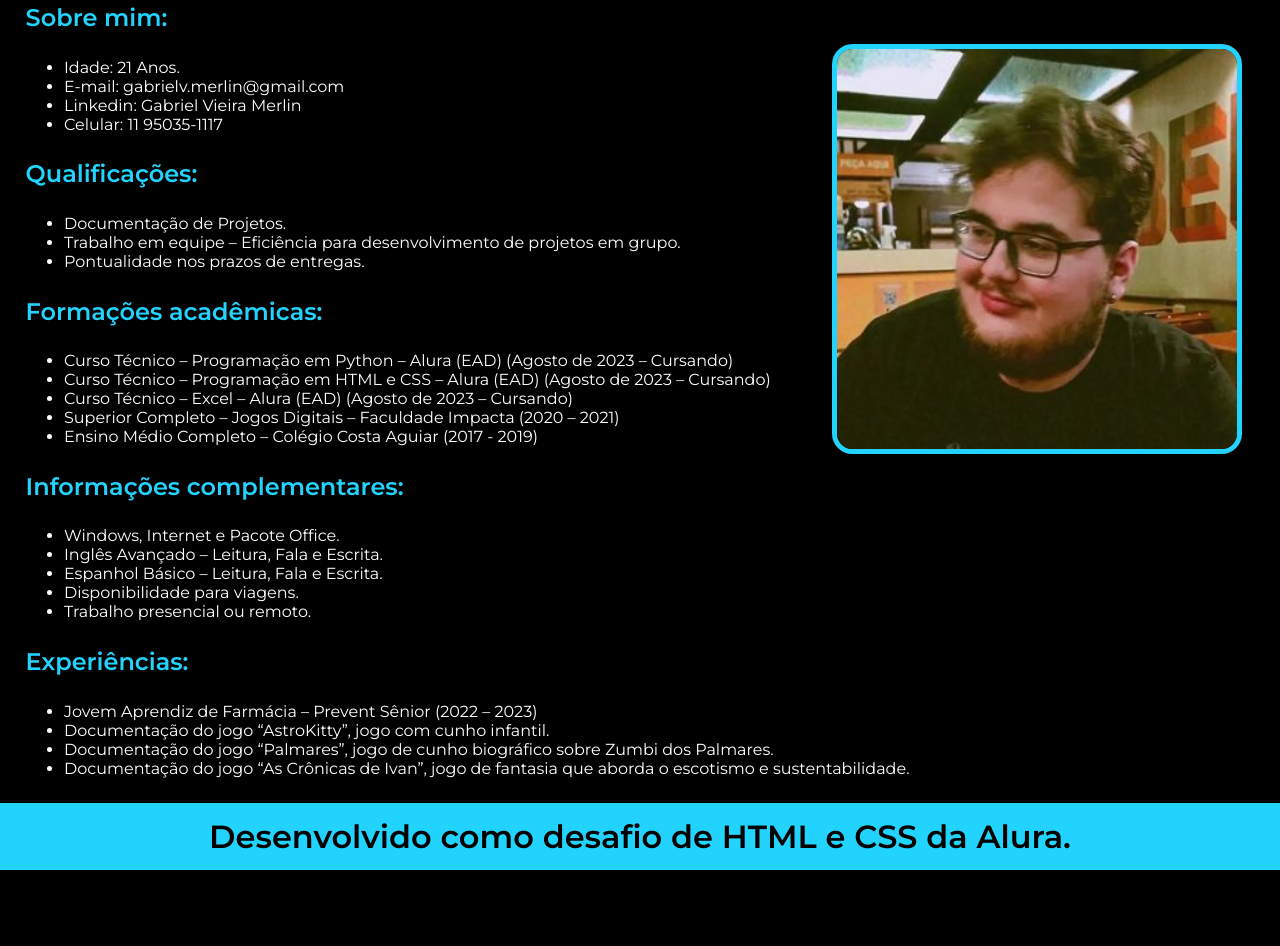
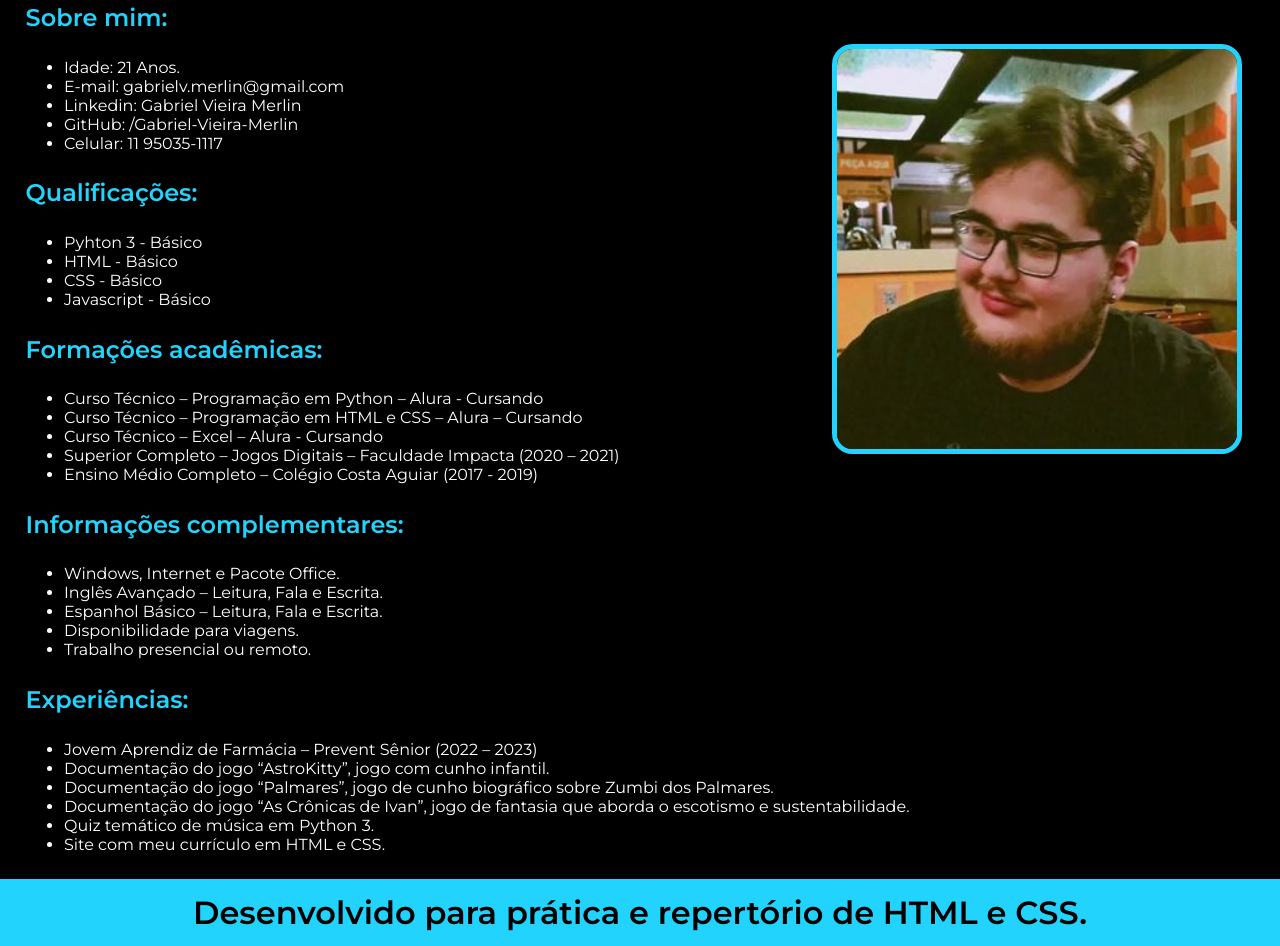
Before and after one commit to Gabriel-Vieira-Merlin/curriculo, a plain HTML site: page index.html in a window 1280 px wide. Shown: the part 236-1182 px from the top of the page. Before the commit the page ends 1106 px from the top, so only its background shows below. Drawn offline with Linux system fonts and the light colour scheme.

Commit message:
index.html

```diff
--- a/index.html
+++ b/index.html
@@ -10,6 +10,7 @@
     <header class="cabecalho">
         <h1>Gabriel Vieira Merlin - Currículo</h1>
     </header>
+
     <main class="curriculo">
         <hr class="linha_separadora">
         <h1 class="conteudo_sobre">Sobre mim:</h1>
@@ -17,22 +18,27 @@
                     <li>Idade: 21 Anos.</li>
                     <li>E-mail: gabrielv.merlin@gmail.com</li>
                     <li>Linkedin: Gabriel Vieira Merlin</li>
+                    <li>GitHub: /Gabriel-Vieira-Merlin</li>
                     <li>Celular: 11 95035-1117</li>
                 </ol>
+
         <h1 class="conteudo_qualificacoes">Qualificações:</h1>
             <ol class="conteudo_qualificacoes_info">
-                <li>Documentação de Projetos.</li>
-                <li>Trabalho em equipe – Eficiência para desenvolvimento de projetos em grupo.</li>
-                <li>Pontualidade nos prazos de entregas.</li>
+                <li>Pyhton 3 - Básico</li>
+                <li>HTML - Básico</li>
+                <li>CSS - Básico</li>
+                <li>Javascript - Básico</li>
             </ol>
+
         <h1 class="conteudo_formacoes">Formações acadêmicas:</h1>
             <ol class="conteudo_formacoes_info">
-                <li>Curso Técnico – Programação em Python – Alura (EAD) (Agosto de 2023 – Cursando)</li>
-                <li>Curso Técnico – Programação em HTML e CSS – Alura (EAD) (Agosto de 2023 – Cursando)</li>
-                <li>Curso Técnico – Excel – Alura (EAD) (Agosto de 2023 – Cursando)</li>
+                <li>Curso Técnico – Programação em Python – Alura - Cursando</li>
+                <li>Curso Técnico – Programação em HTML e CSS – Alura – Cursando</li>
+                <li>Curso Técnico – Excel – Alura - Cursando</li>
                 <li>Superior Completo – Jogos Digitais – Faculdade Impacta (2020 – 2021)</li>
                 <li>Ensino Médio Completo – Colégio Costa Aguiar (2017 - 2019)</li>
             </ol>
+
         <h1 class="conteudo_info">Informações complementares:</h1>
             <ol class="conteudo_info_info">
                 <li>Windows, Internet e Pacote Office.</li>
@@ -47,13 +53,15 @@
                 <li>Documentação do jogo “AstroKitty”, jogo com cunho infantil.</li>
                 <li>Documentação do jogo “Palmares”, jogo de cunho biográfico sobre Zumbi dos Palmares.</li>
                 <li>Documentação do jogo “As Crônicas de Ivan”, jogo de fantasia que aborda o escotismo e sustentabilidade.</li>
+                <li>Quiz temático de música em Python 3.</li>
+                <li>Site com meu currículo em HTML e CSS.</li>
             </ol>
     <section>
         <img class="conteudo_sobre_imagem" src="./assets/fotodeperfil.jpg" alt="Foto de Perfil">
     </section>
     </main>
     <footer class="rodape">
-        <h1>Desenvolvido como desafio de HTML e CSS da Alura.</h1>
+        <h1>Desenvolvido para prática e repertório de HTML e CSS.</h1>
     </footer>
 </body>
 </html>
```
